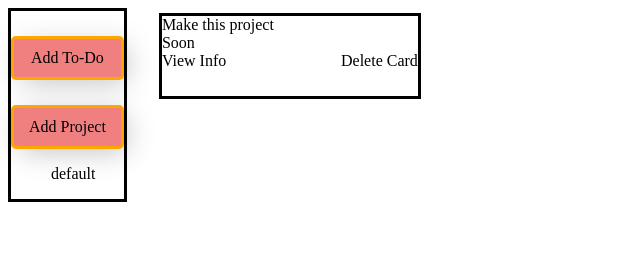
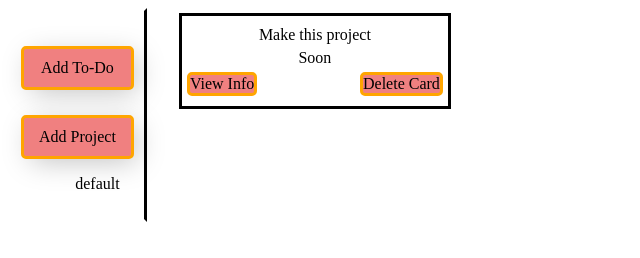
Before and after one commit to thags/ToDoList, a website built with webpack: page dist/index.html in a window 1280 px wide. Shown: the whole page, without its empty margins (0-640 px from the left). Built offline with Linux system fonts and the light colour scheme.

Commit message:
Made the UI look a little bit nicer

```diff
--- a/src/styles.css
+++ b/src/styles.css
@@ -9,6 +9,9 @@
 #sideBar{
     display: flex;
     border-style: solid;
+    border-color: white;
+    padding: 10px;
+    border-right-color: black;
     flex-direction: column;
     margin-bottom: 30px;
     justify-content: center;
@@ -25,6 +28,15 @@
     width: 20vw;
     margin: 5px 2.5vw 5px 2.5vw;
     height: 80px;
+    align-content: center;
+    justify-content: center;
+    row-gap: 5px;
+    padding: 5px;
+}
+.title, .dueDate{
+    display:flex;
+    justify-content: center;
+    align-content: center;
 }
 
 .projectSubmitButton, .addProjectButton, .addToDoButton, .exitButton{
@@ -44,4 +56,19 @@
 #projects{
     list-style-type: none;
     cursor: pointer;
+    display: flex;
+    flex-direction: column;
+    row-gap: 20px;
+    text-align: center;
 }
+
+.expandCard, .deleteCard{
+    border-style: solid;
+    border-color: orange;
+    cursor: pointer;
+    color: black;
+    border-radius: 5px;
+    background: lightcoral;
+    text-decoration:none;
+    text-align: center;
+}
```
Also changed, not shown: dist/bundle.js.
